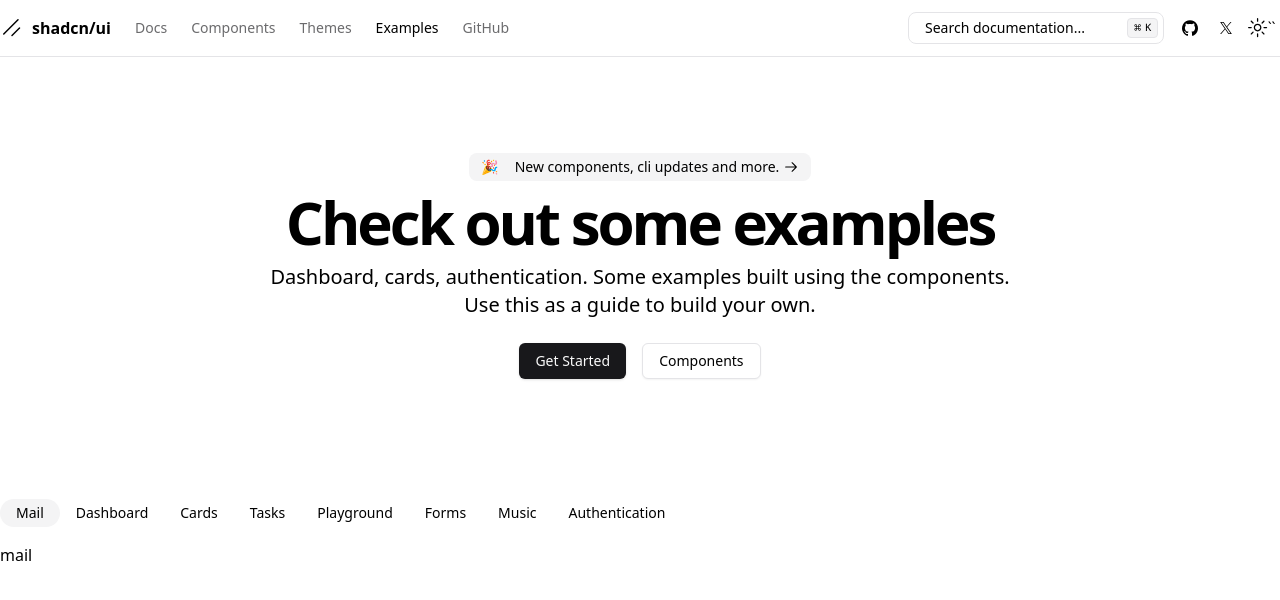
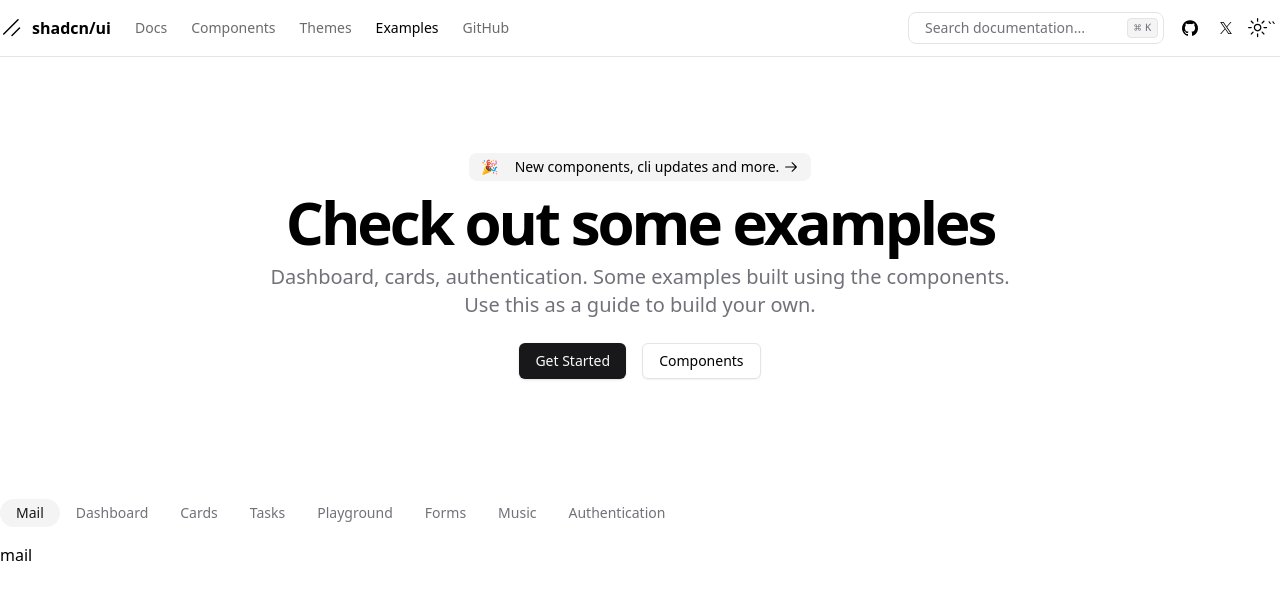
Before and after one commit to nidhidsharma08121988/clone-ui.shadcn.com, a Next.js app: page /examples/mail in a window 1280 px wide. Shown: the top 600 px of the page. Built offline with nearby package versions, Linux system fonts and the light colour scheme.

Commit message:
Style: Add custom style to the globals.css file

```diff
--- a/app/globals.css
+++ b/app/globals.css
@@ -89,6 +89,18 @@ body {
   color: hsl(var(--foreground) / 0.6);
 }
 
+.text-muted-foreground {
+  color: hsl(var(--muted-foreground));
+}
+.text-primary {
+  color: hsl(var(--primary));
+}
+.hover\:text-primary:hover{
+  color:hsl(var(--primary));
+}
+.bg-muted{
+  background-color:hsl(var(--muted));
+}
 @layer utilities {
   .text-balance {
     text-wrap: balance;
```
